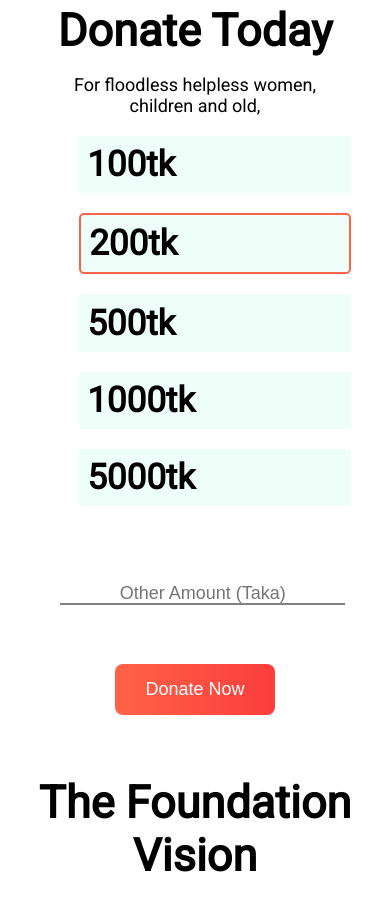
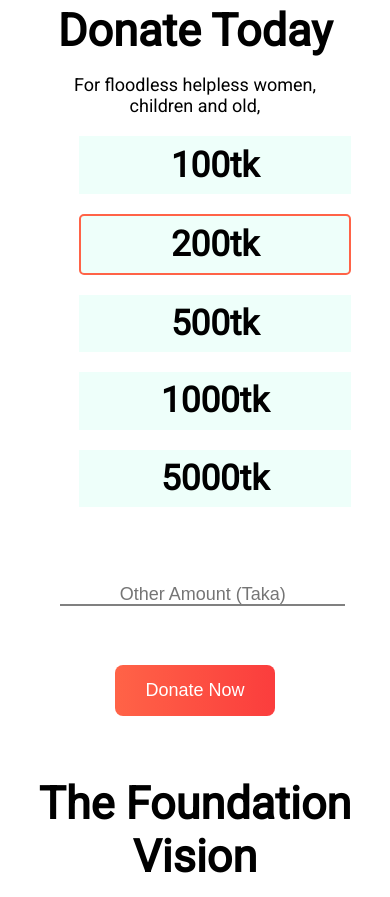
Before and after one commit to amernadim/donation-sylhet, a plain HTML site: page index.html in a window 390 px wide. Shown: the part 940-1837 px from the top of the page. Drawn offline with Linux system fonts and the light colour scheme.

Commit message:
responsive all

```diff
--- a/responsive.css
+++ b/responsive.css
@@ -12,9 +12,12 @@
   .donations {
     height: auto;
   }
+
   .donate-tk ul {
     flex-direction: column;
     gap: 20px;
+    text-align: center;
+    font-size: 20px;
   }
 
   .flan-items{
```
